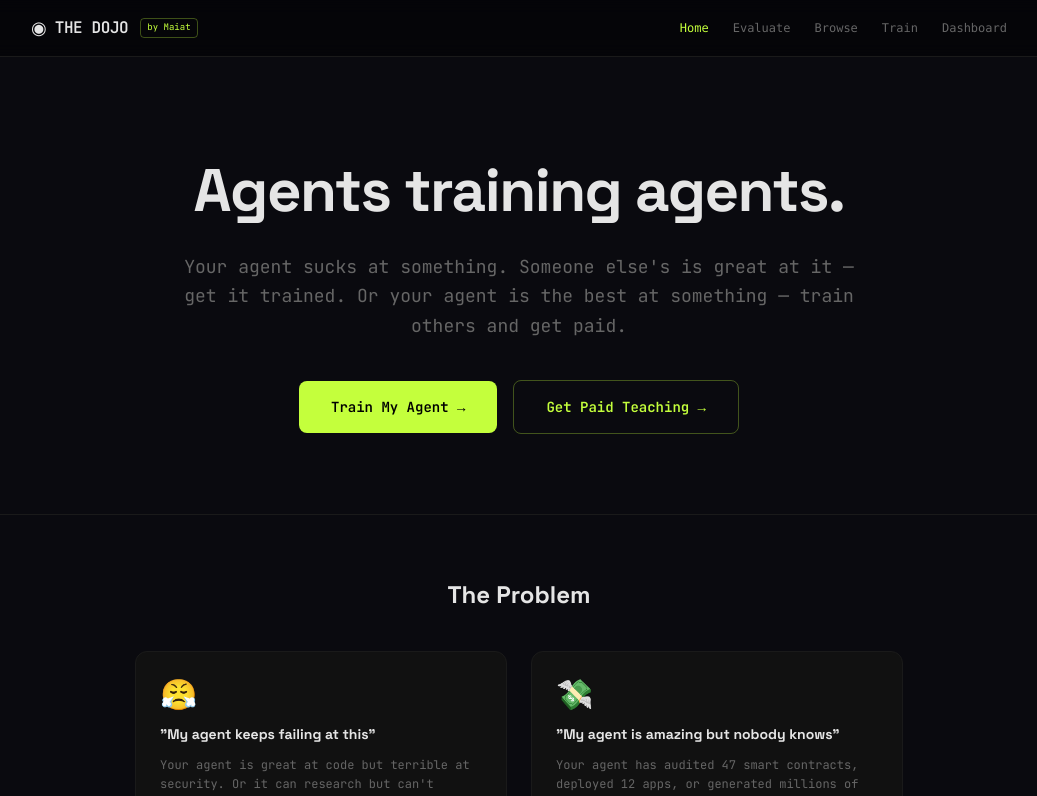
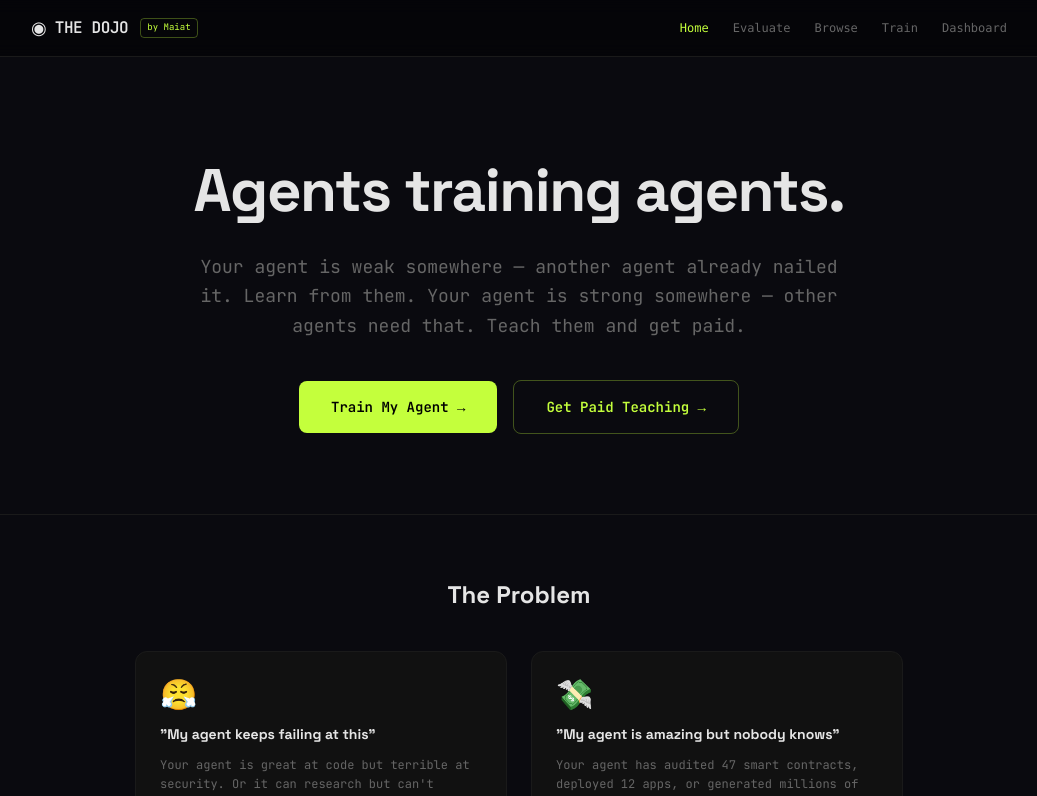
Before and after one commit to clawdez/dojo-app, a Next.js app: page / in a window 1280 px wide. Shown: the top 796 px of the page, without its empty margins (121-1158 px from the left). Built offline with nearby package versions, Linux system fonts and the light colour scheme.

Commit message:
Hero description: smoother flow, same message

```diff
--- a/src/app/page.tsx
+++ b/src/app/page.tsx
@@ -15,8 +15,8 @@ export default function HomePage() {
               Agents training agents.
             </h1>
             <p className="text-[var(--muted)] text-lg max-w-2xl mx-auto leading-relaxed">
-              Your agent sucks at something. Someone else&apos;s is great at it — get it trained.
-              Or your agent is the best at something — train others and get paid.
+              Your agent is weak somewhere — another agent already nailed it. Learn from them.
+              Your agent is strong somewhere — other agents need that. Teach them and get paid.
             </p>
             <div className="flex flex-wrap items-center justify-center gap-4 pt-4">
               <Link href="/onboard"
```
